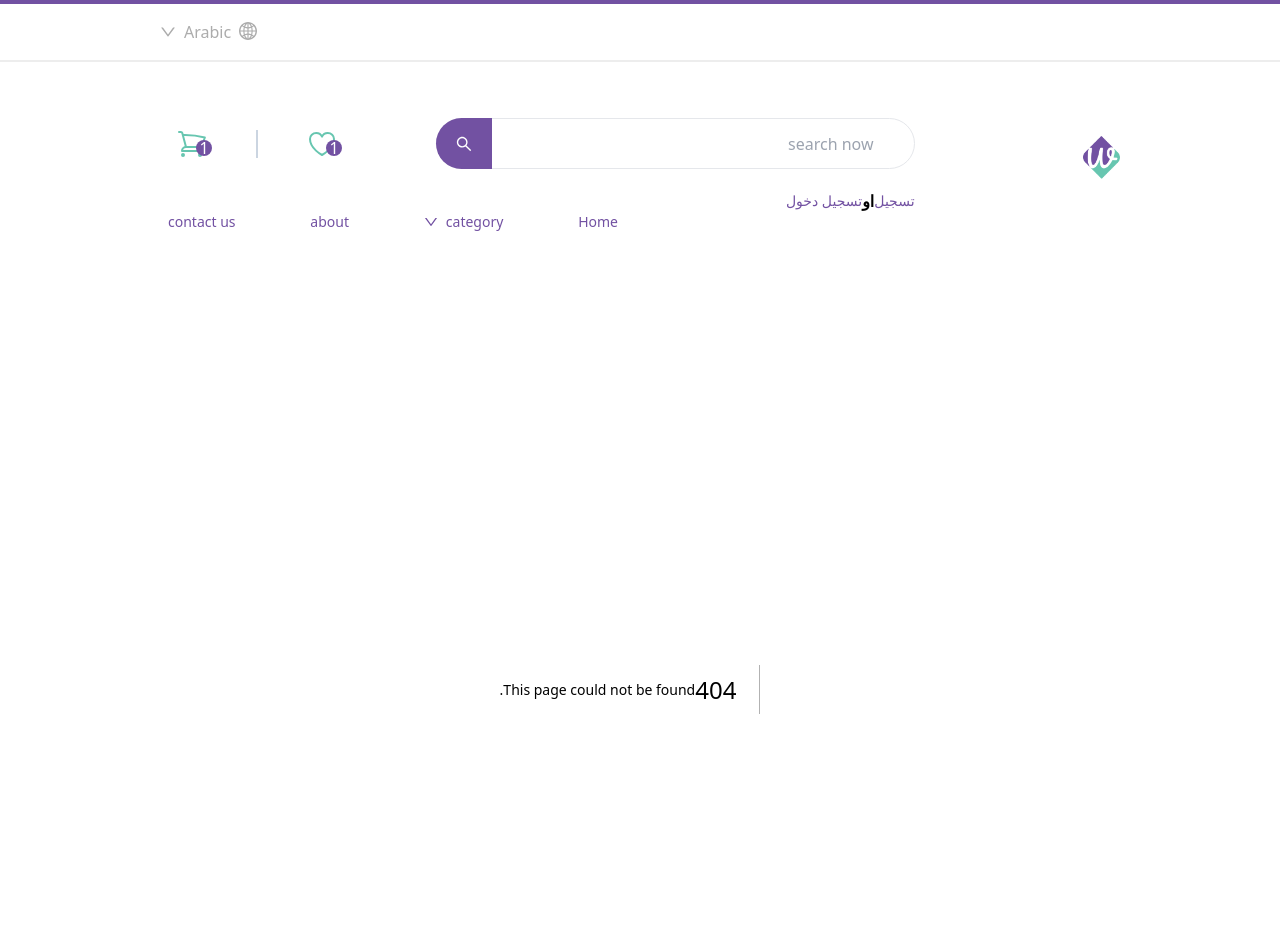
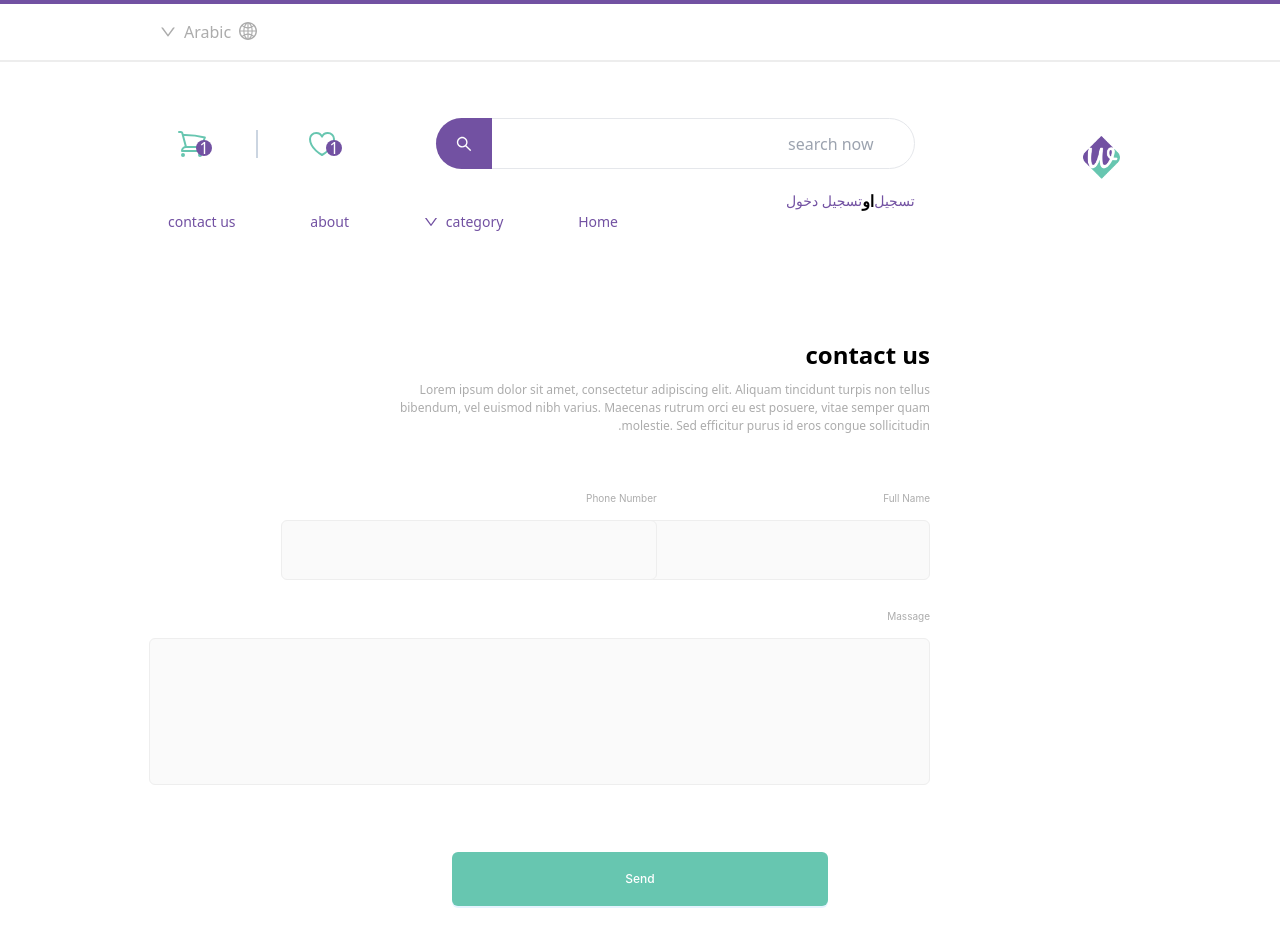
Before and after one commit to MaramMs/wendow-temp1, a Next.js app: page /contactus in a window 1280 px wide. Before the commit this address had no page. Shown: the top 952 px of the page. Built offline with nearby package versions, Linux system fonts and the light colour scheme.

Commit message:
contact us page

```diff
--- a/pages/cart.js
+++ b/pages/cart.js
@@ -3,7 +3,7 @@ import Wrapper from '@/components/Wrapper'
 import { Button, Col, Input, Row } from 'antd'
 import React from 'react'
 
-const cart = () => {
+const Cart = () => {
   return (
     <Wrapper>
       <h1 className='border-b text-black text-[32px] font-normal mb-[126px] pb-[26px]'>Cart</h1>
@@ -35,4 +35,4 @@ const cart = () => {
   )
 }
 
-export default cart
+export default Cart
--- /dev/null
+++ b/pages/contactus.js
@@ -0,0 +1,106 @@
+import Wrapper from "@/components/Wrapper";
+import { Button, Col, Form, Input,Row,Space } from "antd";
+import React from "react";
+
+const Contact = () => {
+  return (
+    <Wrapper>
+    <div className="flex flex-col justify-center  px-[190px]">
+
+    <h1 className="text-[#000] text-[24px] font-semibold">contact us</h1>
+      <p className="text-[#acacac] text-[12px] font-light w-[562px] mt-2 break-words mb-[51px]">
+        Lorem ipsum dolor sit amet, consectetur adipiscing elit. Aliquam
+        tincidunt turpis non tellus bibendum, vel euismod nibh varius. Maecenas
+        rutrum orci eu est posuere, vitae semper quam molestie. Sed efficitur
+        purus id eros congue sollicitudin.{" "}
+      </p>
+      <Form
+  name="normal_login"
+  className="login-form relative"
+  initialValues={{
+    remember: true,
+  }}
+  // onFinish={onFinish}
+>
+<Row gutter={[16,16]}>
+    <Col span={11}>
+    <Form.Item
+    name="username"
+    rules={[
+      {
+        required: true,
+        message: "Please input your Username!",
+      },
+    ]}
+    labelCol={{ span: 8 }}
+    wrapperCol={{ span: 16 }}
+  >
+    <label className="text-[#ACACAC] text-[10px] font-normal mb-[12px]">
+      Full Name
+    </label>
+    <Input className="w-[376px] h-[60px] bg-[#fafafa] mt-[12px] border-[#eee]" />
+  </Form.Item>
+
+
+    </Col>
+    <Col span={10}>
+    <Form.Item
+    name="phone"
+    rules={[
+      {
+        required: true,
+        message: "Please input your phone number!",
+      },
+    ]}
+    labelCol={{ span: 8 }}
+    wrapperCol={{ span: 16 }}
+  >
+
+      <label className="text-[#ACACAC] text-[10px] font-normal mb-[12px]">
+        Phone Number
+      </label>
+      <Input className="w-[376px] h-[60px] bg-[#fafafa] mt-[12px] border-[#eee]" />
+
+  </Form.Item>
+    </Col>
+</Row>
+
+<Row>
+    <Col span={24}>
+    <Form.Item
+    name="intro"
+    rules={[
+      {
+        required: true,
+        message: "Please input Intro",
+      },
+    ]}
+    labelCol={{ span: 8 }}
+    wrapperCol={{ span: 16 }}
+  >
+    <label className="text-[#ACACAC] text-[10px] font-normal mb-[12px]">
+      Massage
+    </label>
+    <Input   className="w-[781px] h-[147px] bg-[#fafafa] mt-[12px] border-[#eee]" />
+  </Form.Item>
+    </Col>
+</Row>
+
+
+
+  <Form.Item className="flex justify-center items-center">
+    <Button
+      type="primary"
+      htmlType="submit"
+      className="login-form-button bg-[#67C6B0] w-[376px] h-[54px] text-white text-[12px] font-medium mt-[43px]"
+    >
+      Send
+    </Button>
+  </Form.Item>
+</Form>
+    </div>
+    </Wrapper>
+  );
+};
+
+export default Contact;
```
